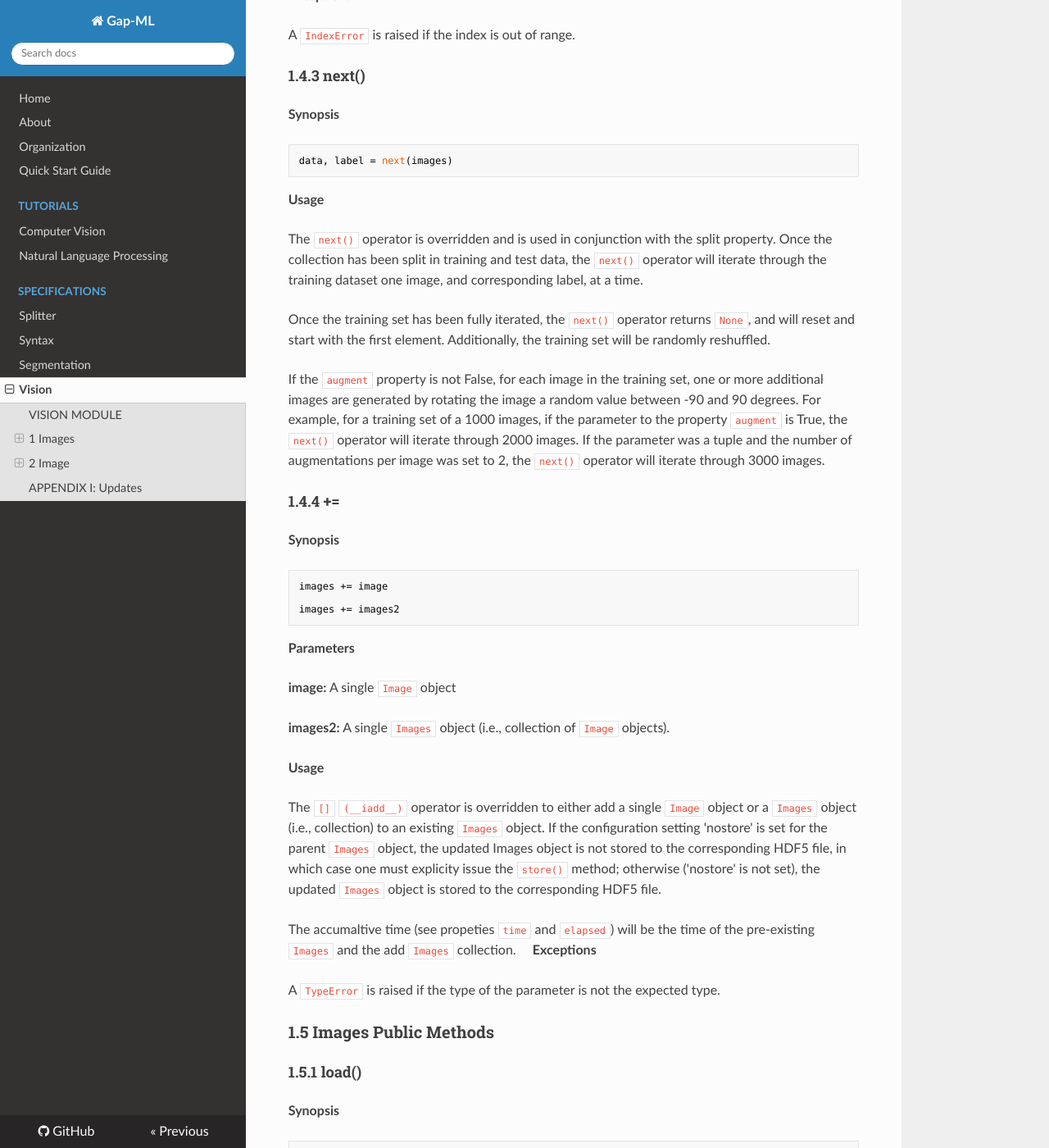
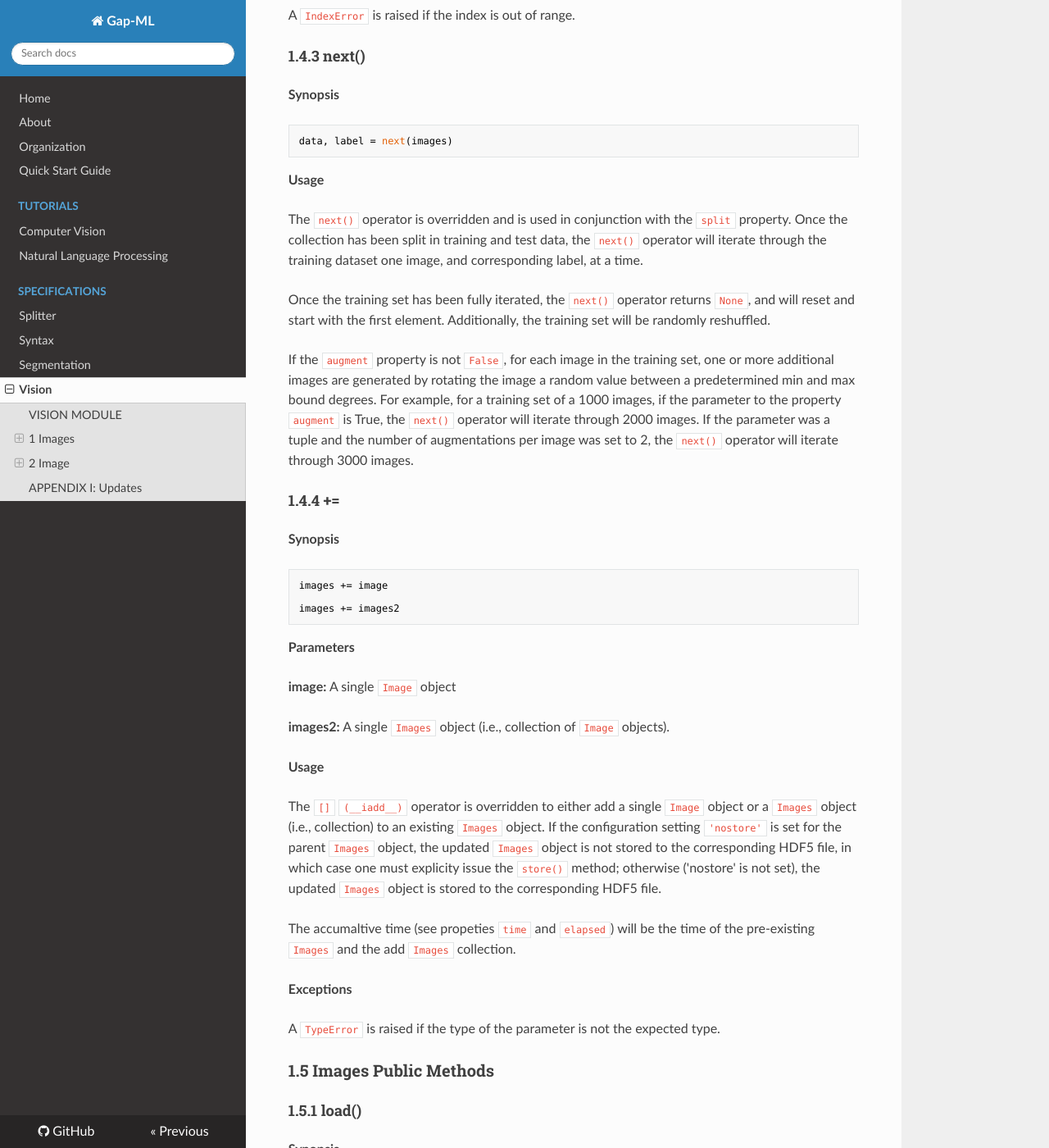
Before and after one commit to andrewferlitsch/Gap, an MkDocs documentation site: the page built from docs/specs/vision_spec.md, in a window 1280 px wide and 1400 px high, scrolled down 8882 px. Shown: the whole window at 82% size. Built offline with MkDocs 1.6.1, drawn with Linux system fonts in a browser that asks for light colours; nearby versions of some CDN libraries; some of the changed text lies outside the part shown.

Commit message:
Update vision_spec.md

```diff
--- a/docs/specs/vision_spec.md
+++ b/docs/specs/vision_spec.md
@@ -345,7 +345,7 @@
 
 **Usage**
 
-The `[]` `(__getitem__)` operator is overridden to return the Image object at the specified index.
+The `[]` `(__getitem__)` operator is overridden to return the `Image` object at the specified index.
 
 **Exceptions**
 
@@ -361,11 +361,11 @@
 
 **Usage**
 
-The `next()` operator is overridden and is used in conjunction with the split property. Once the collection has been split in training and test data, the `next()` operator will iterate through the training dataset one image, and corresponding label, at a time.
+The `next()` operator is overridden and is used in conjunction with the `split` property. Once the collection has been split in training and test data, the `next()` operator will iterate through the training dataset one image, and corresponding label, at a time.
 
 Once the training set has been fully iterated, the `next()` operator returns `None`, and will reset and start with the first element.  Additionally, the training set will be randomly reshuffled.
 
-If the `augment` property is not False, for each image in the training set, one or more additional images are generated by rotating the image a random value between -90 and 90 degrees. For example, for a training set of a 1000 images, if the parameter to the property `augment` is True, the `next()` operator will iterate through 2000 images. If the parameter was a tuple and the number of augmentations per image was set to 2, the `next()` operator will iterate through 3000 images.
+If the `augment` property is not `False`, for each image in the training set, one or more additional images are generated by rotating the image a random value between a predetermined min and max bound degrees. For example, for a training set of a 1000 images, if the parameter to the property `augment` is True, the `next()` operator will iterate through 2000 images. If the parameter was a tuple and the number of augmentations per image was set to 2, the `next()` operator will iterate through 3000 images.
 
 #### 1.4.4 +=
 
@@ -385,7 +385,7 @@
 
 **Usage**
 
-The `[]` `(__iadd__)` operator is overridden to either add a single `Image` object or a `Images` object (i.e., collection) to an existing `Images` object. If the configuration setting 'nostore' is set for the parent `Images` object, the updated Images object is not stored to the corresponding HDF5 file, in which case one must explicity issue the `store()` method; otherwise ('nostore' is not set), the updated `Images` object is stored to the corresponding HDF5 file.
+The `[]` `(__iadd__)` operator is overridden to either add a single `Image` object or a `Images` object (i.e., collection) to an existing `Images` object. If the configuration setting `'nostore'` is set for the parent `Images` object, the updated `Images` object is not stored to the corresponding HDF5 file, in which case one must explicity issue the `store()` method; otherwise ('nostore' is not set), the updated `Images` object is stored to the corresponding HDF5 file.
 
 The accumaltive time (see propeties `time` and `elapsed`) will be the time of the pre-existing `Images` and the add `Images` collection.
 
@@ -409,7 +409,7 @@
 
 **Usage**
 
-This method will load into memory a preprocessed machine learning ready data from an HDF5 file specified by the collection name. The method will load the HDF5 by the filename `<collection>.h5`. If `dir` is None, then it will look for the file where the current value for `dir` is defined (either locally or reset by the `dir` property). Otherwise, it will look for the file under the directory specified by the `dir` parameter.
+This method will load into memory a preprocessed machine learning ready data from an HDF5 file specified by the collection name. The method will load the HDF5 by the filename `<collection>.h5`. If `dir` is `None`, then it will look for the file where the current value for `dir` is defined (either locally or reset by the `dir` property). Otherwise, it will look for the file under the directory specified by the `dir` parameter.
 
 Once loaded, the `Images` object will have the same characteristics as when the `Images` object was created.
 
```
Also changed, not shown: other parts of docs/specs/vision_spec.md (+6 -6 lines).
